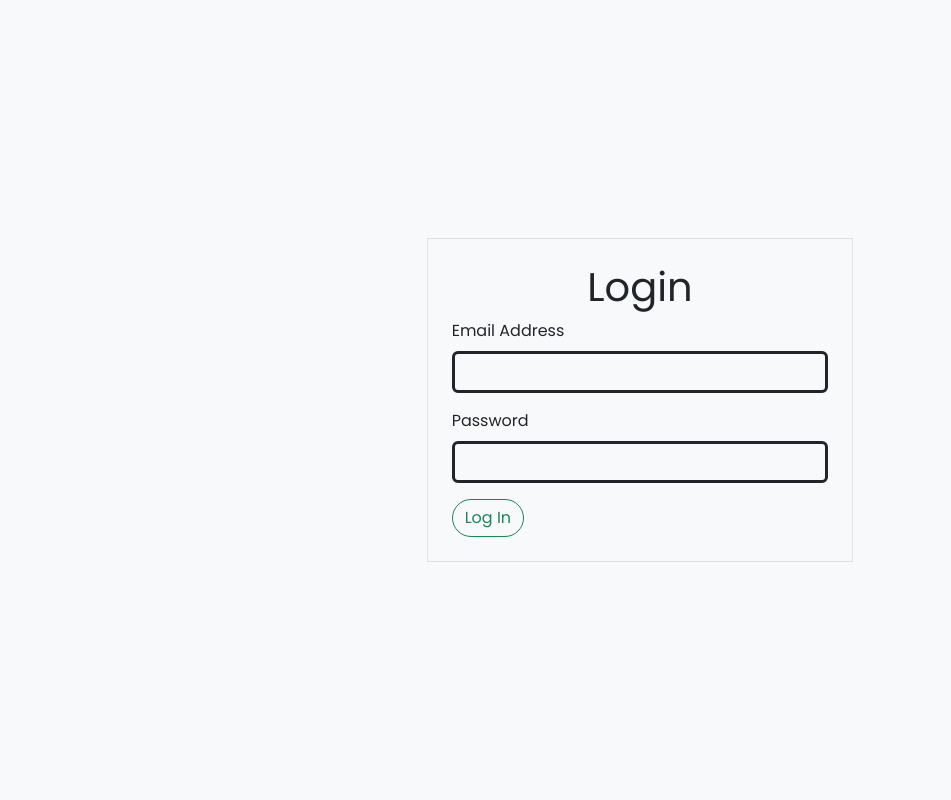
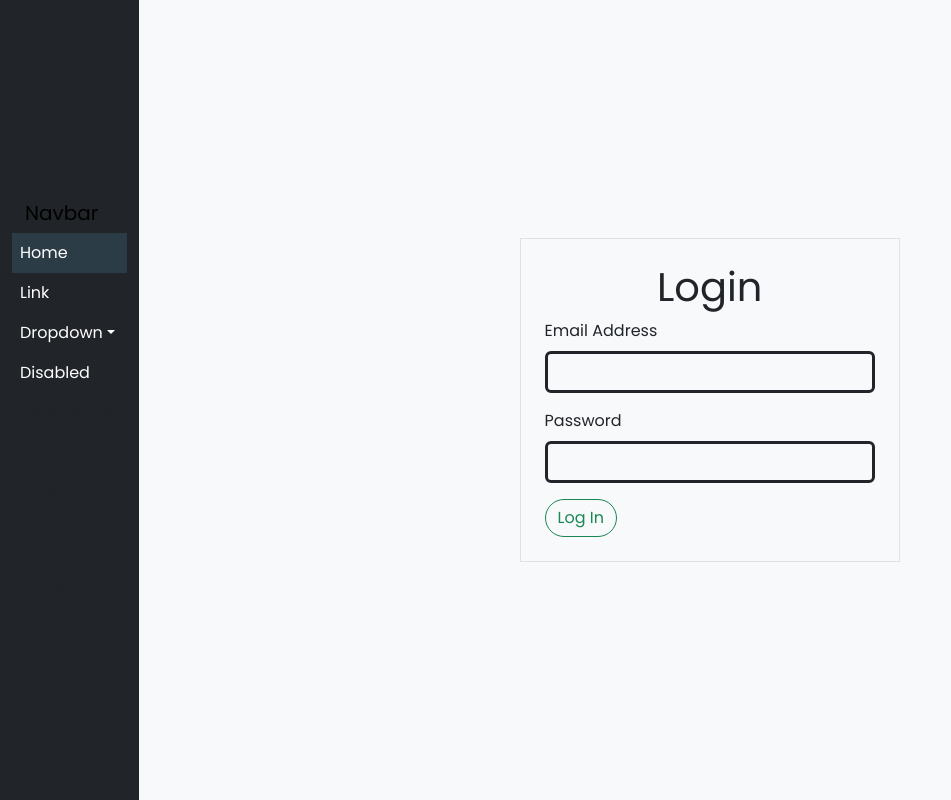
Before and after one commit to mehdiacho/Bombe-Med, a React (Create React App) app: page / in a window 1280 px wide. Shown: the whole page, without its empty margins (0-951 px from the left). Built offline with nearby package versions, Linux system fonts and the light colour scheme; no server answers; the HTML template or start-up script is replaced by a standard one.

Commit message:
true sidebar

```diff
--- a/src/App.js
+++ b/src/App.js
@@ -3,14 +3,18 @@ import {Route, Routes } from "react-router-dom";
 import { AuthContextProvider} from "./config/auth-context";
 import Login from "./pages/Login";
 import Home from "./pages/Home"
+import Sandbox from "./pages/sandbox";
+import TrueSidebar from "./pages/components/TrueSidebar";
 
 function App() {
     return (
         <div className={"d-flex"}>
+            <TrueSidebar/>
             <AuthContextProvider>
                 <Routes>
                     <Route path={'/'} element={<Login />} />
                     <Route path={'/home'} element={<Home />} />
+                    <Route path={'/sand'} element={<Sandbox />} />
                 </Routes>
             </AuthContextProvider>
 
--- /dev/null
+++ b/src/pages/components/TrueSidebar.js
@@ -0,0 +1,65 @@
+import {useState} from "react";
+import {Link} from "react-router-dom";
+
+const TrueSidebar = () => {
+    const [border, setBorder] = useState("border border-2 border-primary")
+    const [flex, setFlex] = useState("d-flex flex-column")
+
+    return(
+        <nav className={`navbar navbar-expand-sm text-bg-dark sticky-top `}>
+            <div className={`container-fluid ${flex}`}>
+                <a className={`navbar-brand`} href="#">Navbar</a>
+                <button className={`navbar-toggler `} type="button" data-bs-toggle="collapse"
+                        data-bs-target="#navbarSupportedContent" aria-controls="navbarSupportedContent"
+                        aria-expanded="false" aria-label="Toggle navigation">
+                    <span className={`navbar-toggler-icon ${border}`}></span>
+                </button>
+                <div className={`collapse navbar-collapse`} id="navbarSupportedContent">
+
+                    <ul className={`navbar-nav me-auto mb-2 mb-lg-0 ${flex} `}>
+                        <li className="nav-item">
+                            <a className="nav-link active" aria-current="page" href="#">Home</a>
+                        </li>
+                        <li className="nav-item">
+                            <a className="nav-link" href="#">Link</a>
+                        </li>
+                        <li className="nav-item dropdown">
+                            <a className="nav-link dropdown-toggle" href="#" role="button" data-bs-toggle="dropdown"
+                               aria-expanded="false">
+                                Dropdown
+                            </a>
+                            <ul className="dropdown-menu">
+                                <li><a className="dropdown-item" href="#">Action</a></li>
+                                <li><a className="dropdown-item" href="#">Another action</a></li>
+                                <li>
+                                    <hr className="dropdown-divider"/>
+                                </li>
+                                <li><a className="dropdown-item" href="#">Something else here</a></li>
+                            </ul>
+                        </li>
+                        <li className="nav-item">
+                            <a className="nav-link disabled" aria-disabled="true">Disabled</a>
+                        </li>
+                        <li className="nav-item">
+                            <Link to={'/dash'} className={"btn"}>Dashboard</Link>
+                        </li>
+                        <li className="nav-item">
+                            <Link to={'/account'} className={"btn"}>Account</Link>
+                        </li>
+                        <li className="nav-item ">
+                            <Link to={'/'} className={"btn"}>Login</Link>
+                        </li>
+                        <li className="nav-item">
+                            <Link to={'/create'} className={"btn"}>Create Users</Link>
+                        </li>
+                        <li className="nav-item">
+                            <Link to={'/sand'} className={"btn"}>Sandbox</Link>
+                        </li>
+                    </ul>
+                </div>
+            </div>
+        </nav>
+    )
+}
+
+export default TrueSidebar
--- a/src/components/charts.js
+++ b/src/pages/components/charts.js
@@ -2,7 +2,7 @@
 import React, { useEffect, useState } from "react";
 import Chart from "chart.js/auto";
 import { Line } from "react-chartjs-2";
-import { db } from '../config/firebase';
+import { db } from '../../config/firebase';
 import { collection } from "firebase/firestore";
 import { getDocs } from "firebase/firestore";
 
```
Also changed, not shown: src/pages/Home.js (+4 -4 lines), src/pages/components/Sidebar.css (renamed from src/components/Sidebar.css), src/pages/components/Sidebar.js (renamed from src/components/Sidebar.js).
